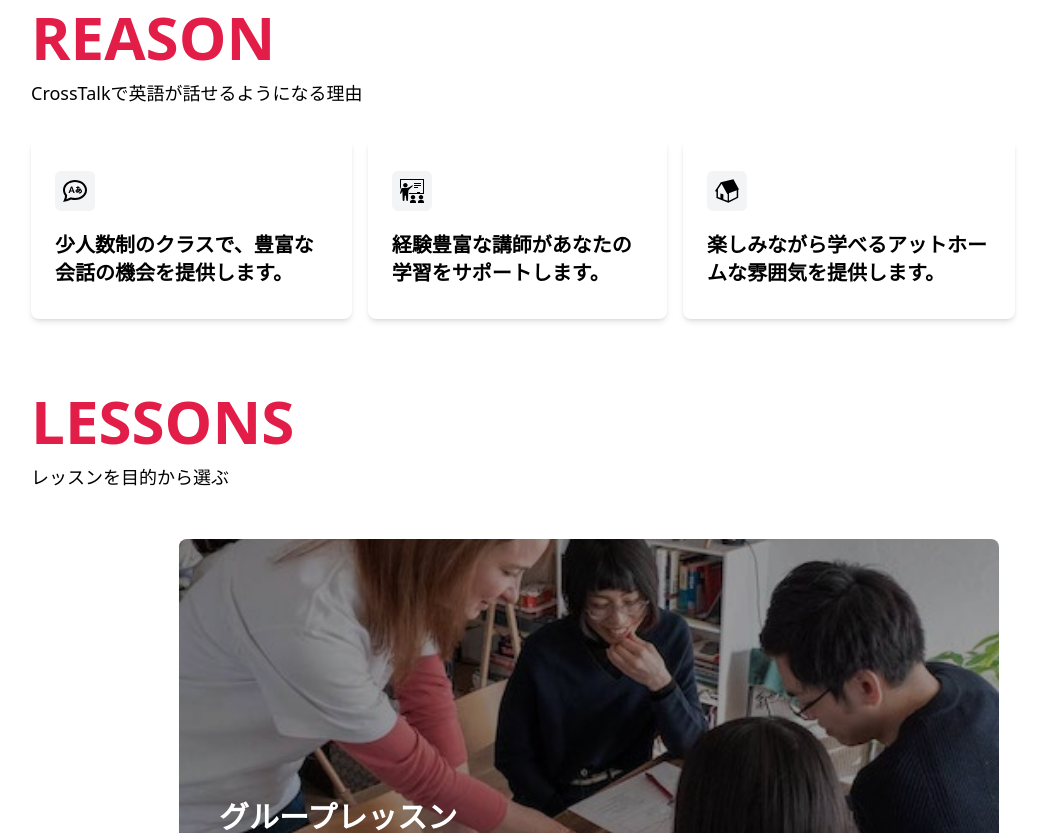
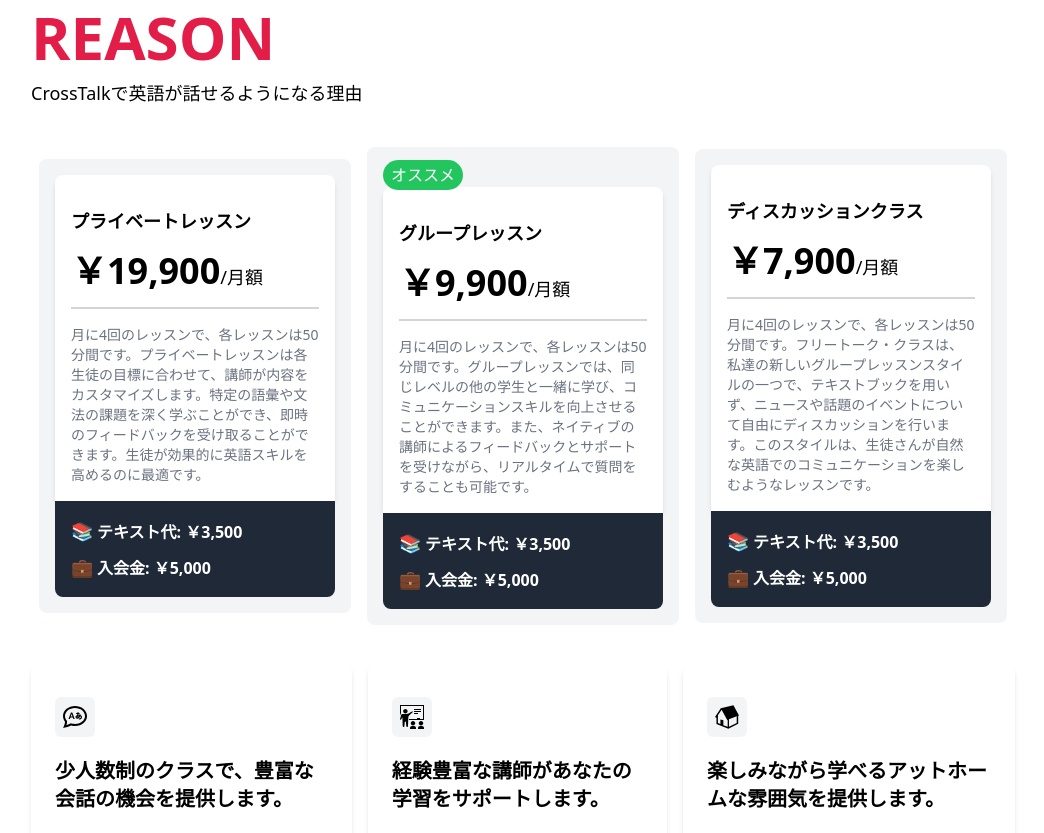
Before and after one commit to nyon3/CrossTalk-English, a Next.js app: page /eikaiwa-school in a window 1280 px wide. Shown: the part 740-1573 px from the top of the page, without its empty margins (117-1161 px from the left). Built offline with nearby package versions, Linux system fonts and the light colour scheme; no server answers.

Commit message:
Create New price component

```diff
--- /dev/null
+++ b/components/Price/index.js
@@ -0,0 +1,48 @@
+// A component for a list of prices
+import React from 'react';
+
+const PriceCard = ({ lessonType, price, description, isRecommended = false }) => {
+    return (
+        <div className="bg-gray-100 p-4 rounded-lg w-full">
+            {isRecommended && <span className="bg-green-500 text-white px-2 py-1 rounded-full">オススメ</span>}
+            <div className="bg-white p-4 rounded-t-lg shadow-md">
+
+                <h2 className="text-lg font-bold pt-4">{lessonType}</h2>
+                <div className="text-4xl font-bold mt-4">{price}<span className="text-lg font-medium">/月額</span></div>
+                <hr className="border-b border-gray-300 my-4"/>
+                <p className="text-sm text-gray-500 mt-4">{description}</p>
+            </div>
+            <div className="bg-gray-800 text-white p-4 rounded-b-lg mt-0">
+                <ul className="text-md space-y-2">
+                    <li><span className="mr-1 text-green-500 text-lg">📚</span><strong>テキスト代: ￥3,500</strong></li>
+                    <li><span className="mr-1 text-blue-500 text-lg">💼</span><strong>入会金: ￥5,000</strong></li>
+                </ul>
+            </div>
+        </div>
+    );
+};
+
+export const GroupLesson = () => (
+    <PriceCard
+        lessonType="グループレッスン"
+        price="￥9,900"
+        isRecommended={true}
+        description="月に4回のレッスンで、各レッスンは50分間です。グループレッスンでは、同じレベルの他の学生と一緒に学び、コミュニケーションスキルを向上させることができます。また、ネイティブの講師によるフィードバックとサポートを受けながら、リアルタイムで質問をすることも可能です。"
+    />
+);
+
+export const PrivateLesson = () => (
+    <PriceCard
+        lessonType="プライベートレッスン"
+        price="￥19,900"
+        description="月に4回のレッスンで、各レッスンは50分間です。プライベートレッスンは各生徒の目標に合わせて、講師が内容をカスタマイズします。特定の語彙や文法の課題を深く学ぶことができ、即時のフィードバックを受け取ることができます。生徒が効果的に英語スキルを高めるのに最適です。"
+    />
+);
+
+export const DiscussionClass = () => (
+    <PriceCard
+        lessonType="ディスカッションクラス"
+        price="￥7,900"
+        description="月に4回のレッスンで、各レッスンは50分間です。フリートーク・クラスは、私達の新しいグループレッスンスタイルの一つで、テキストブックを用いず、ニュースや話題のイベントについて自由にディスカッションを行います。このスタイルは、生徒さんが自然な英語でのコミュニケーションを楽しむようなレッスンです。"
+    />
+);
--- a/pages/eikaiwa-school/index.js
+++ b/pages/eikaiwa-school/index.js
@@ -14,6 +14,7 @@ import ReviewCard from "@/components/Card/ReviewCard/ReviewCard";
 import LessonCourseCard from "@/components/Card/LessonCourseCard";
 import Carousel from "@/components/Card/Carousel";
 import TrialFlow from "@/components/TrialFlow";
+import {GroupLesson, PrivateLesson, DiscussionClass} from "@/components/Price";
 
 export async function getStaticProps() {
 
@@ -88,6 +89,20 @@ export default function Home({
           <p className="text-lg mt-3">CrossTalkで英語が話せるようになる理由</p>
         </div>
 
+        <div className=" flex flex-col items-center md:flex-row justify-between">
+
+  <div className="w-full md:w-1/3 p-2">
+    <PrivateLesson />
+  </div>
+  <div className="w-full md:w-1/3 p-2">
+    <GroupLesson />
+  </div>
+  <div className="w-full md:w-1/3 p-2">
+    <DiscussionClass />
+  </div>
+</div>
+
+
       <InfoCard data={feature} />
       <div className="">
           <h3 className="mt-10 text-6xl font-semibold text-rose-600">LESSONS</h3>
```
